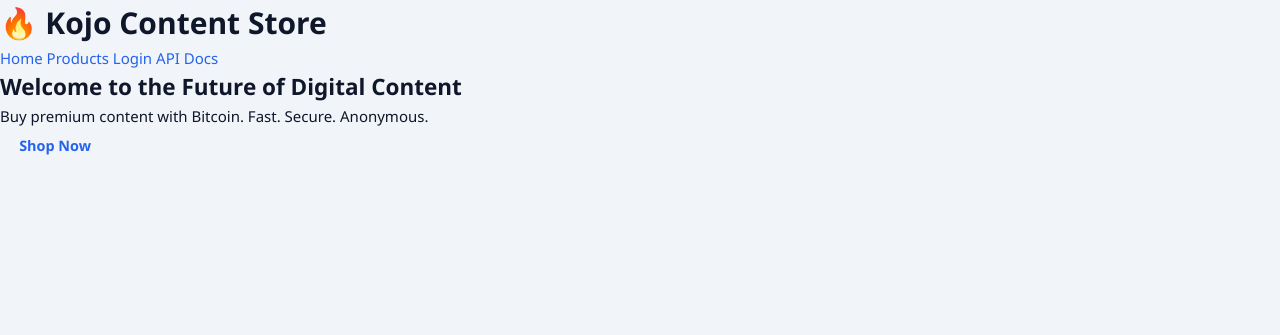
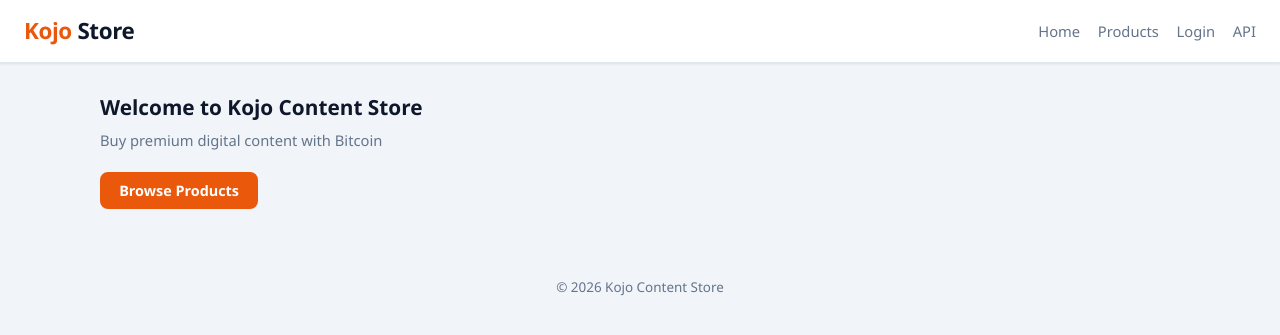
Before and after one commit to ajewoletemi/kojo-content-store, a FastAPI app: template app/templates/index.html in a window 1280 px wide. Shown: the top 335 px of the page. Run offline with FastAPI, Linux system fonts and the light colour scheme; the template is opened without the code that fills it, so the values that code supplies are empty; parts of the project's set-up code (start-up, migrations or seed data) failed here and were passed over.

Commit message:
Update index.html

```diff
--- a/app/templates/index.html
+++ b/app/templates/index.html
@@ -2,24 +2,26 @@
 <html lang="en">
 <head>
     <meta charset="UTF-8">
-    <meta name="viewport" content="width=device-width, initial-scale=1.0">
     <title>Kojo Content Store</title>
     <link rel="stylesheet" href="/static/style.css">
 </head>
 <body>
-    <header>
-        <h1>🔥 Kojo Content Store</h1>
-        <nav>
+    <header class="header">
+        <div class="logo">Kojo<span class="rest">Store</span></div>
+        <nav class="nav">
             <a href="/">Home</a>
             <a href="/products">Products</a>
             <a href="/login">Login</a>
-            <a href="/docs">API Docs</a>
+            <a href="/docs">API</a>
         </nav>
     </header>
-    <main>
-        <h2>Welcome to the Future of Digital Content</h2>
-        <p>Buy premium content with Bitcoin. Fast. Secure. Anonymous.</p>
-        <a href="/products" class="btn">Shop Now</a>
-    </main>
+
+    <div class="container">
+        <h1 class="section-title">Welcome to Kojo Content Store</h1>
+        <p class="section-sub">Buy premium digital content with Bitcoin</p>
+        <a href="/products" class="btn btn-orange">Browse Products</a>
+    </div>
+
+    <footer class="footer">© 2026 Kojo Content Store</footer>
 </body>
 </html>
```
